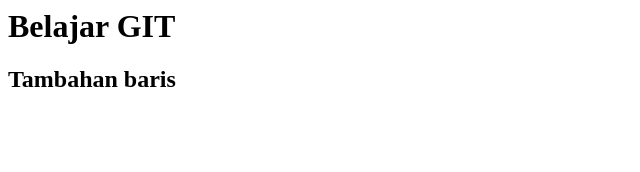
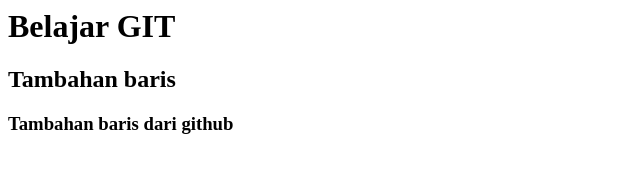
Before and after one commit to lugassawan/belajargit, a plain HTML site: page index.html in a window 1280 px wide. Shown: the whole page, without its empty margins (0-640 px from the left). Drawn offline with Linux system fonts and the light colour scheme.

Commit message:
tambahan dari github

```diff
--- a/index.html
+++ b/index.html
@@ -1,2 +1,3 @@
 <h1>Belajar GIT</h1>
 <h2>Tambahan baris</h2>
+<h3>Tambahan baris dari github</h3>
```
